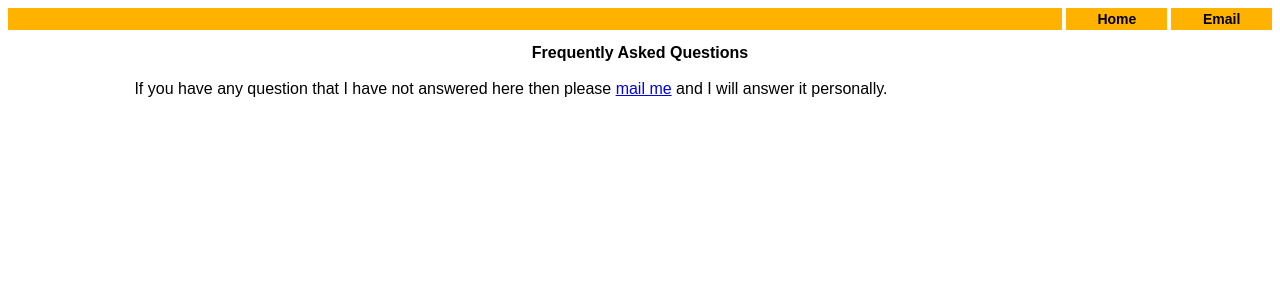
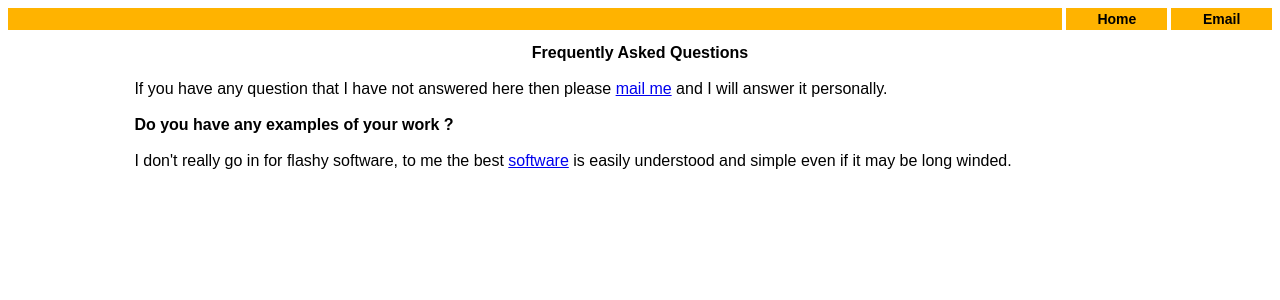
Before and after one commit to DaveTallett26/davetallett26.github.io, a Jekyll site: the page faq.html, which Jekyll copies as it is, in a window 1280 px wide. Shown: the top 300 px of the page. Built offline with Jekyll 4.4.1, drawn with Linux system fonts in a browser that asks for light colours.

Commit message:
update faq.html

```diff
--- a/faq.html
+++ b/faq.html
@@ -27,6 +27,10 @@
 <div class="style84">
 <br/>
 If you have any question that I have not answered here then please <a href="email.html">mail me</a> and I will answer it personally.
+<br/><br/>
+<b>Do you have any examples of your work ?</b>
+<br/><br/>
+I don't really go in for flashy software, to me the best <a href="simple.html">software</a> is easily understood and simple even if it may be long winded.
 <br/><br/>
   <!--
 This page is looking very dated in a coronavirus world, but I have saved it as a museum piece as most of it is still relevant.
```
Also changed, not shown: other parts of faq.html (+0 -4 lines).
